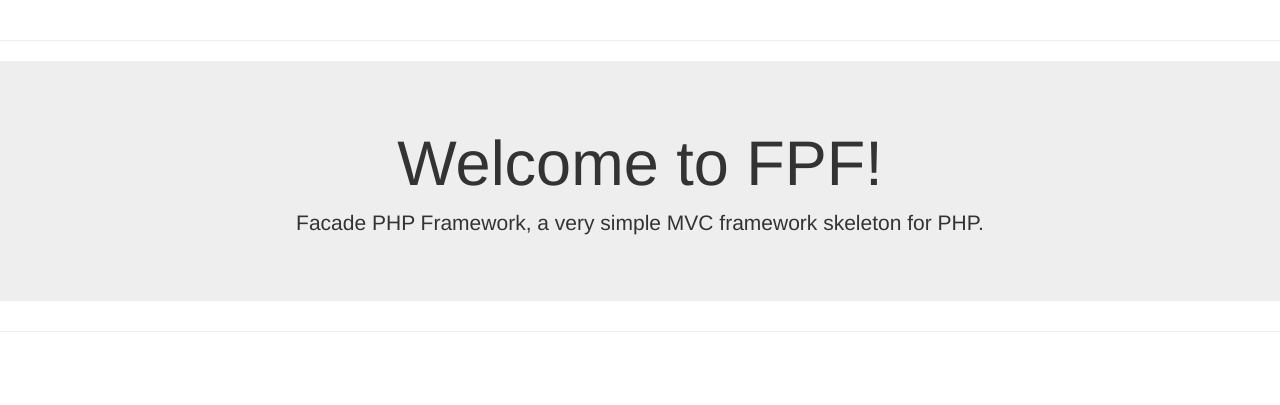
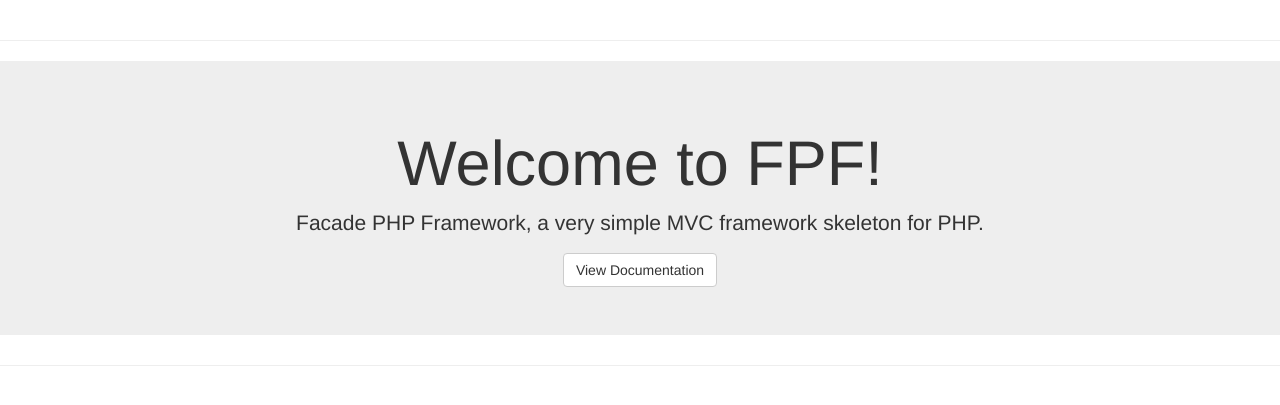
Before and after one commit to richardoentaryo/fpf, a PHP site: page /server/welcome/ in a window 1280 px wide. Shown: the top 405 px of the page. Run offline with PHP 8.4, Linux system fonts and the light colour scheme.

Commit message:
Added user manual access button

```diff
--- a/app/views/welcome_page.php
+++ b/app/views/welcome_page.php
@@ -15,6 +15,7 @@
     <div class="jumbotron text-center">
         <h1> Welcome to FPF! </h1>
         <p> Facade PHP Framework, a very simple MVC framework skeleton for PHP. </p>
+        <a href="usermanual"><button type="button" class="btn btn-default">View Documentation</button></a>
     </div>
     <hr>
 
```
